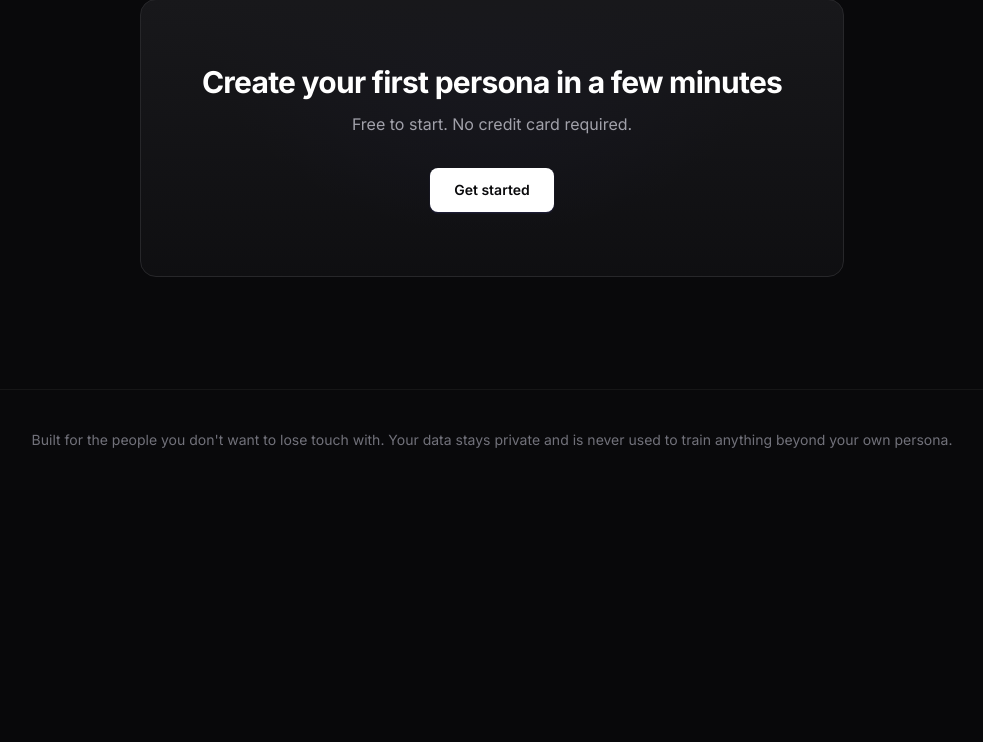
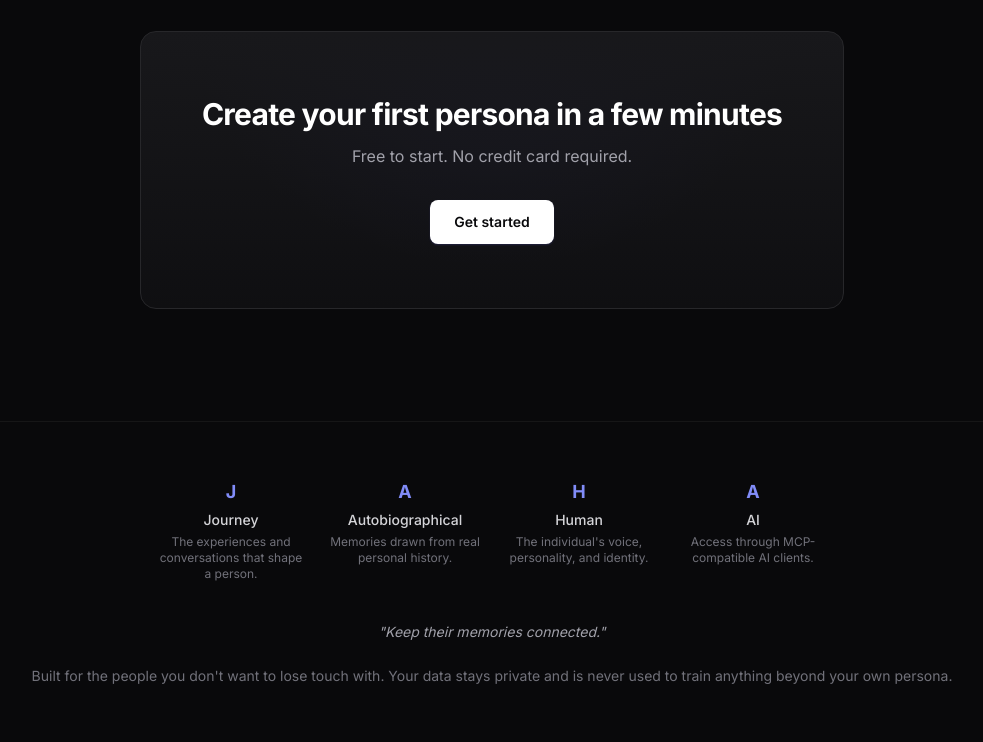
Before and after one commit to jashwanthsai678/persona_mcp, a FastAPI app: page / in a window 1280 px wide. Shown: the part 2337-3079 px from the top of the page, without its empty margins (148-1131 px from the left). Before the commit the page ends 2785 px from the top, so only its background shows below. Run offline with FastAPI, Linux system fonts and the light colour scheme; parts of the project's set-up code (start-up, migrations or seed data) failed here and were passed over; some libraries are stand-ins or nearby versions.

Commit message:
Rebrand product name from Persona MCP to JAHA
Renamed everywhere it's user-facing: page titles, nav wordmark (all three
templates: base.html app shell, landing.html, demo.html), and the README
header. Added the brand tagline "Personal AI Memory Connector" as a hero
kicker and nav subtitle, and the Journey/Autobiographical/Human/AI
expansion plus the "Keep their memories connected." tagline as a new
footer section on the landing page.

Note: the live Render URL and GitHub repo still say persona-mcp - renaming
either is a separate, more disruptive step (breaks the Render<->repo link
and any existing bookmarks) not done here.

Co-Authored-By: Claude Sonnet 5 <noreply@anthropic.com>

```diff
--- a/webapp/templates/base.html
+++ b/webapp/templates/base.html
@@ -3,7 +3,7 @@
 <head>
   <meta charset="utf-8">
   <meta name="viewport" content="width=device-width, initial-scale=1">
-  <title>{% block title %}Persona MCP{% endblock %}</title>
+  <title>{% block title %}JAHA{% endblock %}</title>
   <link rel="preconnect" href="https://fonts.googleapis.com">
   <link rel="preconnect" href="https://fonts.gstatic.com" crossorigin>
   <link href="https://fonts.googleapis.com/css2?family=Inter:wght@400;500;600;700&display=swap" rel="stylesheet">
@@ -60,7 +60,7 @@
 <body>
   <header class="sticky top-0 z-50 backdrop-blur-md bg-zinc-950/70 border-b border-white/5">
     <nav class="max-w-3xl mx-auto px-4 sm:px-6 h-16 flex items-center justify-between">
-      <a href="/" class="text-white font-semibold tracking-tight no-underline">Persona MCP</a>
+      <a href="/" class="text-white font-semibold tracking-tight no-underline">JAHA</a>
       {% if user %}
         <form method="post" action="/logout" class="flex items-center gap-3 m-0">
           <span class="text-zinc-500 text-sm">{{ user.email }}</span>
--- a/webapp/templates/demo.html
+++ b/webapp/templates/demo.html
@@ -3,7 +3,7 @@
 <head>
   <meta charset="utf-8">
   <meta name="viewport" content="width=device-width, initial-scale=1">
-  <title>Persona MCP - See a real example</title>
+  <title>JAHA - See a real example</title>
   <link rel="preconnect" href="https://fonts.googleapis.com">
   <link rel="preconnect" href="https://fonts.gstatic.com" crossorigin>
   <link href="https://fonts.googleapis.com/css2?family=Inter:wght@400;500;600;700&display=swap" rel="stylesheet">
@@ -28,7 +28,7 @@
 
   <header class="sticky top-0 z-50 backdrop-blur-md bg-zinc-950/70 border-b border-white/5">
     <nav class="max-w-4xl mx-auto px-4 sm:px-6 h-16 flex items-center justify-between">
-      <a href="/" class="text-white font-semibold tracking-tight">Persona MCP</a>
+      <a href="/" class="text-white font-semibold tracking-tight">JAHA</a>
       <div class="flex items-center gap-2">
         <a href="/login" class="px-4 py-2 rounded-lg text-sm font-medium text-zinc-300 hover:bg-zinc-900 hover:text-white">Log in</a>
         <a href="/signup" class="btn px-4 py-2 rounded-lg text-sm font-semibold bg-white text-zinc-950 hover:bg-zinc-200">Sign up</a>
--- a/webapp/templates/landing.html
+++ b/webapp/templates/landing.html
@@ -3,7 +3,7 @@
 <head>
   <meta charset="utf-8">
   <meta name="viewport" content="width=device-width, initial-scale=1">
-  <title>Persona MCP - Keep someone's memories close, anywhere you chat</title>
+  <title>JAHA - Keep someone's memories close, anywhere you chat</title>
   <link rel="preconnect" href="https://fonts.googleapis.com">
   <link rel="preconnect" href="https://fonts.gstatic.com" crossorigin>
   <link href="https://fonts.googleapis.com/css2?family=Inter:wght@400;500;600;700&display=swap" rel="stylesheet">
@@ -35,7 +35,10 @@
   <!-- Header -->
   <header class="sticky top-0 z-50 backdrop-blur-md bg-zinc-950/70 border-b border-white/5">
     <nav class="max-w-6xl mx-auto px-4 sm:px-6 lg:px-8 h-16 flex items-center justify-between">
-      <a href="/" class="text-white font-semibold tracking-tight">Persona MCP</a>
+      <a href="/" class="flex items-baseline gap-2">
+        <span class="text-white font-semibold tracking-tight">JAHA</span>
+        <span class="hidden sm:inline text-zinc-500 text-xs uppercase tracking-wide">Personal AI Memory Connector</span>
+      </a>
       <div class="flex items-center gap-2">
         <a href="/login" class="link-fade px-4 py-2 rounded-lg text-sm font-medium text-zinc-300 hover:bg-zinc-900 hover:text-white">Log in</a>
         <a href="/signup" class="btn px-4 py-2 rounded-lg text-sm font-semibold bg-white text-zinc-950 hover:bg-zinc-200">Sign up</a>
@@ -46,6 +49,9 @@
   <!-- Hero -->
   <section class="relative spotlight bg-gradient-to-b from-indigo-900/10 via-zinc-950 to-zinc-950">
     <div class="max-w-3xl mx-auto px-4 sm:px-6 lg:px-8 pt-24 pb-28 text-center">
+      <p class="text-indigo-400 text-xs font-semibold uppercase tracking-widest mb-4">
+        JAHA &middot; Personal AI Memory Connector
+      </p>
       <h1 class="text-4xl sm:text-6xl font-bold tracking-tight leading-tight
                  bg-gradient-to-r from-white via-zinc-200 to-zinc-400 bg-clip-text text-transparent">
         Keep someone's memories close -
@@ -183,7 +189,30 @@
     </div>
   </section>
 
-  <footer class="max-w-6xl mx-auto px-4 sm:px-6 lg:px-8 py-10 border-t border-white/5 text-center">
+  <footer class="max-w-6xl mx-auto px-4 sm:px-6 lg:px-8 py-14 border-t border-white/5 text-center">
+    <div class="grid grid-cols-2 sm:grid-cols-4 gap-6 max-w-2xl mx-auto mb-10">
+      <div>
+        <span class="text-indigo-400 font-bold text-lg">J</span>
+        <p class="text-zinc-300 text-sm font-medium mt-1">Journey</p>
+        <p class="text-zinc-500 text-xs mt-1">The experiences and conversations that shape a person.</p>
+      </div>
+      <div>
+        <span class="text-indigo-400 font-bold text-lg">A</span>
+        <p class="text-zinc-300 text-sm font-medium mt-1">Autobiographical</p>
+        <p class="text-zinc-500 text-xs mt-1">Memories drawn from real personal history.</p>
+      </div>
+      <div>
+        <span class="text-indigo-400 font-bold text-lg">H</span>
+        <p class="text-zinc-300 text-sm font-medium mt-1">Human</p>
+        <p class="text-zinc-500 text-xs mt-1">The individual's voice, personality, and identity.</p>
+      </div>
+      <div>
+        <span class="text-indigo-400 font-bold text-lg">A</span>
+        <p class="text-zinc-300 text-sm font-medium mt-1">AI</p>
+        <p class="text-zinc-500 text-xs mt-1">Access through MCP-compatible AI clients.</p>
+      </div>
+    </div>
+    <p class="text-zinc-400 text-sm italic mb-6">"Keep their memories connected."</p>
     <p class="text-sm text-zinc-500">Built for the people you don't want to lose touch with.
       Your data stays private and is never used to train anything beyond your own persona.</p>
   </footer>
```
Also changed, not shown: README.md.
